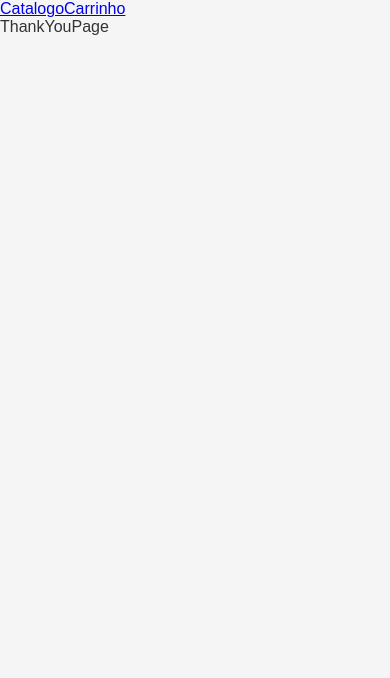
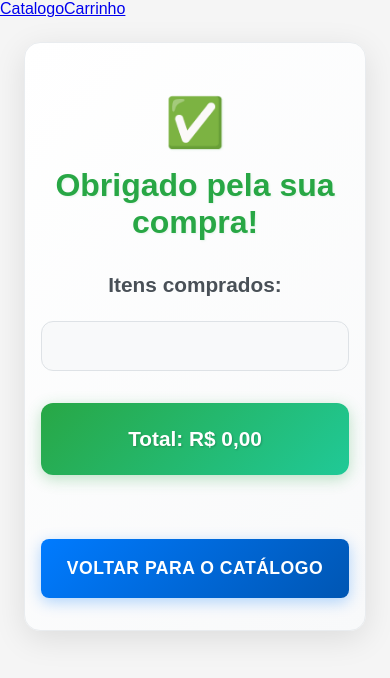
Before and after one commit to vitoriaferreirap/demo.react, a React (Vite) app in the folder projCarrinhoCompras/: page /thank-you in a window 390 px wide. Shown: the top 678 px of the page. Built offline with nearby package versions, Linux system fonts and the light colour scheme.

Commit message:
feat: finalização de projeto, pg de agradecimento e navegação entre paginas add. Finalização de compra aplicado.

```diff
--- a/projCarrinhoCompras/src/App.jsx
+++ b/projCarrinhoCompras/src/App.jsx
@@ -63,7 +63,20 @@ function App() {
                 {/* rotas */}
                 <Routes>
                     <Route path="/" element={<Catalogo onAddToCart={handleAddToCard} />} />
-                    <Route path="/carrinho" element={<Card cartItems={cardItem} onUpdateCard={handleUpdateCard} onRemoveFromCart={handleRemoveFromCart} />} />
+                    <Route path="/carrinho" element={
+                        <Card
+                            cartItems={cardItem}
+                            onUpdateCard={handleUpdateCard}
+                            onRemoveFromCart={handleRemoveFromCart}
+                            setCartItems={setCardItem}
+                            onCheckout={() => {
+                                if (cardItem.length > 0) {
+                                    toast.success("Compra realizada com sucesso!");
+                                    setCardItem([]); // Limpa o carrinho após a compra
+                                } else {
+                                    toast.error("Seu carrinho está vazio!");
+                                }
+                            }} />} />
                     <Route path="/thank-you" element={<ThankYouPage />} />
                 </Routes>
             </div>
--- a/projCarrinhoCompras/src/assets/components/Card.jsx
+++ b/projCarrinhoCompras/src/assets/components/Card.jsx
@@ -1,6 +1,7 @@
 import CardItem from "./CardItem";
 import CheckoutButton from "./CheckoutButton";
-const Card = ({ cartItems, onUpdateCard, onRemoveFromCart }) => {
+const Card = ({ cartItems, onUpdateCard, onRemoveFromCart, setCartItems }) => {
+
     const totalPrice = cartItems.reduce((total, item) => total + item.price * item.quantity, 0).toFixed(2);
 
     return (
@@ -18,7 +19,7 @@ const Card = ({ cartItems, onUpdateCard, onRemoveFromCart }) => {
                         <p>Total: ${totalPrice}</p>
                     </div>
 
-                    <CheckoutButton />
+                    <CheckoutButton cartItems={cartItems} setCartItems={setCartItems} />
 
                 </div>
 
--- a/projCarrinhoCompras/src/assets/components/CheckoutButton.jsx
+++ b/projCarrinhoCompras/src/assets/components/CheckoutButton.jsx
@@ -1,8 +1,23 @@
+import { useNavigate } from 'react-router-dom';
+import { toast } from 'react-toastify';
+const CheckoutButton = ({ cartItems, setCartItems }) => {
 
-const CheckoutButton = () => {
+    const navigate = useNavigate();
+
+
+    const handleCheckout = () => {
+        if (cartItems.length > 0) {
+            toast.success("Compra realizada com sucesso!");
+            setCartItems([]); // Limpa o carrinho após a compra
+            navigate("/thank-you", { state: { cartItems } }); // Redireciona para a página de agradecimento e e via item pelo clicks
+        } else {
+            toast.error("Seu carrinho está vazio!");
+        }
+    };
+
     return (
-        <div >
-            <button>Finalizar Compra</button>
+        <div className="checkout-container">
+            <button onClick={handleCheckout}>Finalizar Compra</button>{/* aqui executa o click */}
         </div>
     )
 }
--- a/projCarrinhoCompras/src/assets/components/ThankYouPage.jsx
+++ b/projCarrinhoCompras/src/assets/components/ThankYouPage.jsx
@@ -1,7 +1,35 @@
+import { useLocation, useNavigate } from 'react-router-dom';
+const ThankYouPage = () => {
 
-const ThankYouPage = () => {
+    const navigate = useNavigate();
+    const location = useLocation();
+
+    // Primeiro obter os dados do location.state
+    const items = location.state?.cartItems || [];
+
+    // Depois calcular o total usando os items
+    const totalPrice = items.reduce((total, item) => total + item.price * item.quantity, 0).toFixed(2);
+
     return (
-        <div>ThankYouPage</div>
+        <div className="thank-you-container">
+            <h1>Obrigado pela sua compra!</h1>
+            <h2>Itens comprados:</h2>
+            <div className="thank-you-items">
+                <ul>
+                    {items.map((item) => (
+                        <li key={item.id}>
+                            {item.name} - {item.quantity} x R$ {item.price.toFixed(2).replace('.', ',')}
+                        </li>
+                    ))}
+                </ul>
+            </div>
+            <div className="thank-you-total">
+                Total: R$ {totalPrice.replace('.', ',')}
+            </div>
+            <button className="thank-you-button" onClick={() => navigate("/")}>
+                Voltar para o catálogo
+            </button>
+        </div>
     )
 }
 
--- a/projCarrinhoCompras/src/index.css
+++ b/projCarrinhoCompras/src/index.css
@@ -1,4 +1,3 @@
-/* Reset básico */
 * {
     margin: 0;
     padding: 0;
@@ -20,8 +19,9 @@ h1 {
 }
 
 .products-container {
-    display: grid;
-    grid-template-columns: repeat(auto-fit, minmax(300px, 1fr));
+    display: flex;
+    flex-wrap: wrap;
+    justify-content: center;
     gap: 20px;
     padding: 20px;
     max-width: 1200px;
@@ -157,7 +157,6 @@ button:hover {
     background-color: #2980b9;
 }
 
-/* ===== ESTILOS DO CARRINHO ===== */
 
 /* Container principal do carrinho */
 .card-container {
@@ -195,7 +194,7 @@ button:hover {
     border: 2px dashed #ddd;
 }
 
-/* ===== ESTILOS DOS ITENS DO CARRINHO ===== */
+
 
 /* Item individual do carrinho */
 .card-item {
@@ -295,6 +294,140 @@ button:hover {
     padding: 0;
 }
 
+/* Container principal da página de agradecimento */
+.thank-you-container {
+    max-width: 600px;
+    margin: 3rem auto;
+    padding: 3rem 2rem;
+    background: linear-gradient(135deg, #fff, #f8f9fa);
+    border-radius: 16px;
+    box-shadow: 0 8px 32px rgba(0, 0, 0, 0.1);
+    text-align: center;
+    border: 1px solid #e9ecef;
+}
+
+/* Título principal */
+.thank-you-container h1 {
+    color: #28a745;
+    font-size: 2.5rem;
+    margin-bottom: 1rem;
+    font-weight: 700;
+    text-shadow: 1px 1px 2px rgba(40, 167, 69, 0.1);
+}
+
+/* Ícone de sucesso  */
+.thank-you-container h1:before {
+    content: '✅';
+    display: block;
+    font-size: 4rem;
+    margin-bottom: 1rem;
+}
+
+/* Subtítulo */
+.thank-you-container h2 {
+    color: #495057;
+    font-size: 1.5rem;
+    margin: 2rem 0 1.5rem 0;
+    font-weight: 600;
+}
+
+/* Lista de itens comprados */
+.thank-you-items {
+    background: #f8f9fa;
+    border-radius: 12px;
+    padding: 1.5rem;
+    margin: 1.5rem 0;
+    border: 1px solid #dee2e6;
+}
+
+.thank-you-items ul {
+    list-style: none;
+    padding: 0;
+    margin: 0;
+}
+
+.thank-you-items ul li {
+    background: white;
+    padding: 1rem;
+    margin: 0.5rem 0;
+    border-radius: 8px;
+    box-shadow: 0 2px 4px rgba(0, 0, 0, 0.05);
+    color: #495057;
+    font-weight: 500;
+    border-left: 4px solid #28a745;
+    list-style: none;
+}
+
+/* Total da compra */
+.thank-you-total {
+    background: linear-gradient(135deg, #28a745, #20c997);
+    color: white;
+    padding: 1.5rem;
+    border-radius: 12px;
+    margin: 2rem 0;
+    font-size: 1.5rem;
+    font-weight: 700;
+    box-shadow: 0 4px 15px rgba(40, 167, 69, 0.3);
+    text-shadow: 1px 1px 2px rgba(0, 0, 0, 0.2);
+}
+
+/* Botão de voltar */
+.thank-you-button {
+    background: linear-gradient(135deg, #007bff, #0056b3);
+    color: white;
+    border: none;
+    padding: 1rem 2rem;
+    font-size: 1.1rem;
+    font-weight: 600;
+    border-radius: 8px;
+    cursor: pointer;
+    transition: all 0.3s ease;
+    margin-top: 2rem;
+    text-transform: uppercase;
+    letter-spacing: 0.5px;
+    box-shadow: 0 4px 15px rgba(0, 123, 255, 0.3);
+}
+
+.thank-you-button:hover {
+    background: linear-gradient(135deg, #0056b3, #004085);
+    transform: translateY(-2px);
+    box-shadow: 0 6px 20px rgba(0, 123, 255, 0.4);
+}
+
+.thank-you-button:active {
+    transform: translateY(0);
+    box-shadow: 0 4px 15px rgba(0, 123, 255, 0.3);
+}
+
+/* Responsividade da Thank You Page */
+@media (max-width: 768px) {
+    .thank-you-container {
+        margin: 1.5rem;
+        padding: 2rem 1rem;
+    }
+
+    .thank-you-container h1 {
+        font-size: 2rem;
+    }
+
+    .thank-you-container h1:before {
+        font-size: 3rem;
+    }
+
+    .thank-you-container h2 {
+        font-size: 1.3rem;
+    }
+
+    .thank-you-total {
+        font-size: 1.3rem;
+    }
+
+    .thank-you-button {
+        width: 100%;
+        padding: 1.2rem;
+    }
+}
+
 
 @media (max-width: 768px) {
     .card-container {
@@ -348,3 +481,101 @@ button:hover {
 .card-container:hover:before {
     opacity: 0.1;
 }
+
+/* ===== ESTILOS DO BOTÃO DE CHECKOUT ===== */
+
+/* Container do botão de checkout */
+.checkout-container {
+    margin-top: 2rem;
+    text-align: center;
+    padding: 1.5rem;
+    background: linear-gradient(135deg, #f8f9fa, #e9ecef);
+    border-radius: 12px;
+    border: 1px solid #dee2e6;
+}
+
+/* Botão de finalizar compra */
+.checkout-container button {
+    background: linear-gradient(135deg, #28a745, #20c997);
+    color: white;
+    border: none;
+    padding: 1rem 2.5rem;
+    font-size: 1.2rem;
+    font-weight: 700;
+    border-radius: 8px;
+    cursor: pointer;
+    transition: all 0.3s ease;
+    text-transform: uppercase;
+    letter-spacing: 1px;
+    box-shadow: 0 4px 15px rgba(40, 167, 69, 0.3);
+    position: relative;
+    overflow: hidden;
+}
+
+/* Efeito hover no botão */
+.checkout-container button:hover {
+    background: linear-gradient(135deg, #218838, #1e7e34);
+    transform: translateY(-2px);
+    box-shadow: 0 8px 25px rgba(40, 167, 69, 0.4);
+}
+
+/* Efeito de clique no botão */
+.checkout-container button:active {
+    transform: translateY(0);
+    box-shadow: 0 4px 15px rgba(40, 167, 69, 0.3);
+}
+
+/* Efeito de ondulação no clique */
+.checkout-container button:before {
+    content: '';
+    position: absolute;
+    top: 50%;
+    left: 50%;
+    width: 0;
+    height: 0;
+    border-radius: 50%;
+    background: rgba(255, 255, 255, 0.3);
+    transform: translate(-50%, -50%);
+    transition: width 0.6s, height 0.6s;
+}
+
+.checkout-container button:active:before {
+    width: 300px;
+    height: 300px;
+}
+
+/* Estado desabilitado (quando carrinho vazio) */
+.checkout-container button:disabled {
+    background: #6c757d;
+    cursor: not-allowed;
+    transform: none;
+    box-shadow: none;
+}
+
+.checkout-container button:disabled:hover {
+    background: #6c757d;
+    transform: none;
+    box-shadow: none;
+}
+
+
+@media (max-width: 768px) {
+    .checkout-container {
+        margin-top: 1.5rem;
+        padding: 1rem;
+    }
+
+    .checkout-container button {
+        width: 100%;
+        padding: 1.2rem;
+        font-size: 1.1rem;
+    }
+}
+
+@media (max-width: 480px) {
+    .checkout-container button {
+        padding: 1rem;
+        font-size: 1rem;
+        letter-spacing: 0.5px;
+    }
+}
```
